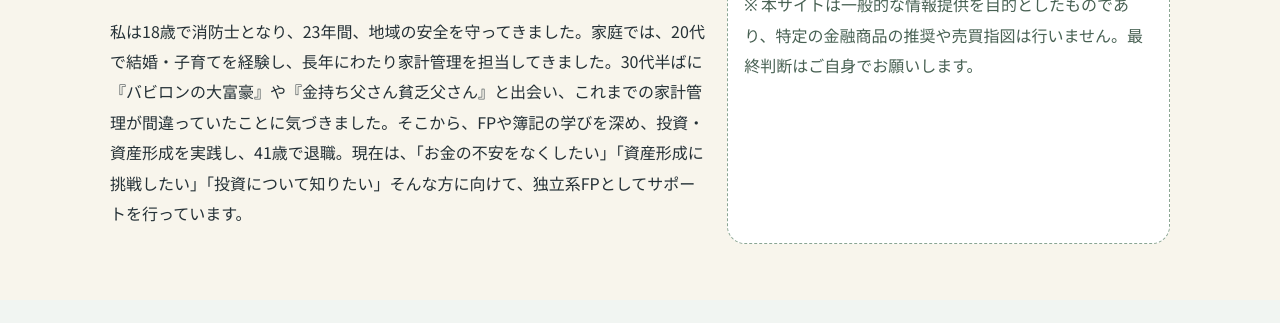
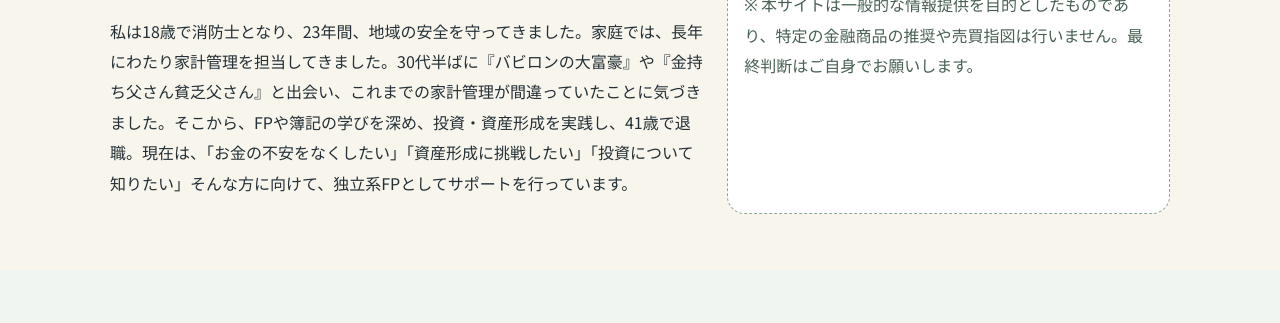
Before and after one commit to fire-fighter119/MoneyMenter, a plain HTML site: page index.html in a window 1280 px wide. Shown: the part 639-962 px from the top of the page. Drawn offline with Linux system fonts and the light colour scheme.

Commit message:
Update index.html

```diff
--- a/index.html
+++ b/index.html
@@ -75,7 +75,7 @@
         <div>
           <h2 class="hand-title section-title">元消防士FPが、家計の悩みに伴走します。</h2>
           <p>
-            私は18歳で消防士となり、23年間、地域の安全を守ってきました。家庭では、20代で結婚・子育てを経験し、長年にわたり家計管理を担当してきました。30代半ばに『バビロンの大富豪』や『金持ち父さん貧乏父さん』と出会い、これまでの家計管理が間違っていたことに気づきました。そこから、FPや簿記の学びを深め、投資・資産形成を実践し、41歳で退職。現在は、「お金の不安をなくしたい」「資産形成に挑戦したい」「投資について知りたい」そんな方に向けて、独立系FPとしてサポートを行っています。
+            私は18歳で消防士となり、23年間、地域の安全を守ってきました。家庭では、長年にわたり家計管理を担当してきました。30代半ばに『バビロンの大富豪』や『金持ち父さん貧乏父さん』と出会い、これまでの家計管理が間違っていたことに気づきました。そこから、FPや簿記の学びを深め、投資・資産形成を実践し、41歳で退職。現在は、「お金の不安をなくしたい」「資産形成に挑戦したい」「投資について知りたい」そんな方に向けて、独立系FPとしてサポートを行っています。
           </p>
         </div>
         <aside class="note-box">
```
